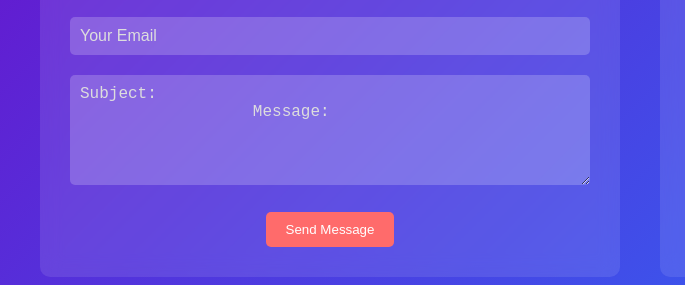
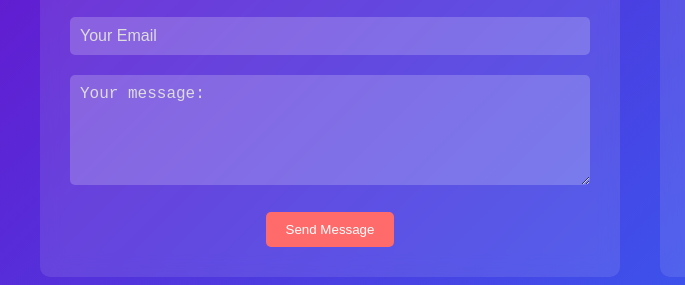
Before and after one commit to Musyoka460/Portfolio-, a plain HTML site: page contact.html in a window 1280 px wide. Shown: the part 346-631 px from the top of the page, 0-685 px from the left. Drawn offline with nearby package versions, Linux system fonts and the light colour scheme.

Commit message:
update contact.html

```diff
--- a/contact.html
+++ b/contact.html
@@ -39,8 +39,7 @@
               <input type="email" name="email" id="email" placeholder="Your Email" required>
             </div>
             <div class="form-group">
-              <textarea name="message" id="message" placeholder="Subject:
-                  Message:" rows="5" required></textarea>
+              <textarea name="message" id="message" placeholder="Your message:" rows="5" required></textarea>
             </div>
             <button type="submit" class="btn">Send Message</button>
           </form>
```
